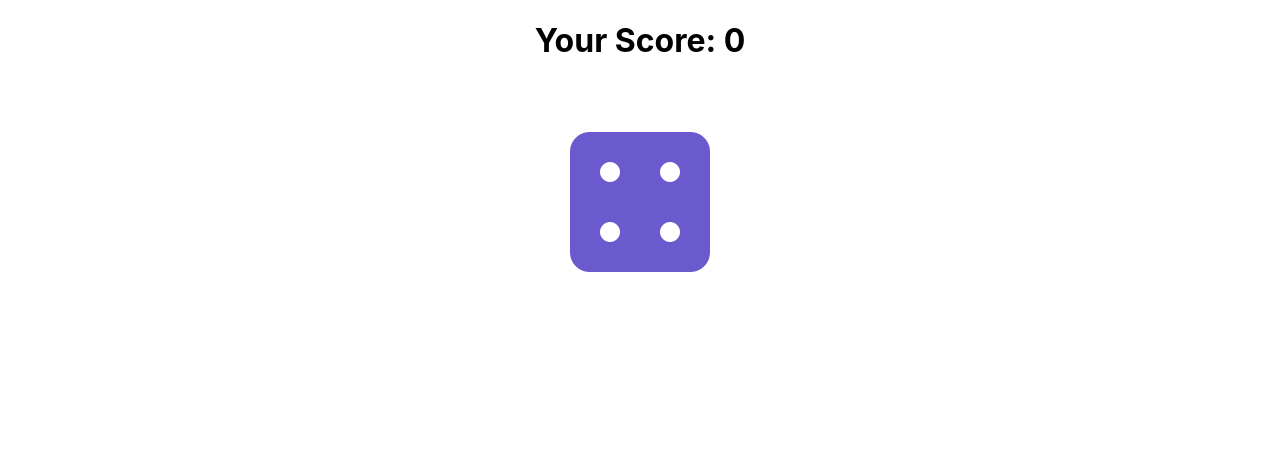
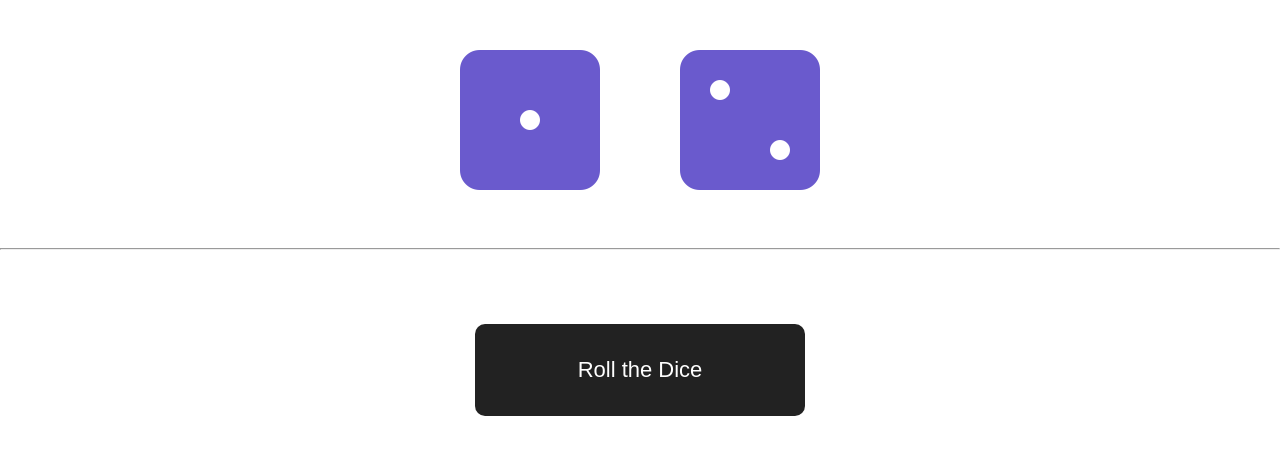
Before and after one commit to mykey007/chess, a React (Create React App) app: page / in a window 1280 px wide. Shown: the top 454 px of the page. Built offline with nearby package versions, Linux system fonts and the light colour scheme.

Commit message:
state of the sides and styles

```diff
--- a/src/App.css
+++ b/src/App.css
@@ -17,7 +17,7 @@
   background-color: #282c34;
   min-height: 100vh;
   display: flex;
-  flex-direction: column;
+  flex-direction: row;
   align-items: center;
   justify-content: center;
   font-size: calc(10px + 2vmin);
--- a/src/App.js
+++ b/src/App.js
@@ -1,14 +1,14 @@
 import React, { Component } from 'react';
 import Game from './Game';
-import Dice from './Dice';
+import RollDice from './RollDice';
 import './App.css';
 
 class App extends Component {
   render() {
     return (
       <div className="App">
-        <Game/>
-        <Dice face='four'/>
+        {/* <Game/> */}
+        <RollDice/>
       </div>
     )
   }
--- a/src/Dice.js
+++ b/src/Dice.js
@@ -14,10 +14,7 @@ class Dice extends Component {
     }
     render() {
         return(
-            <div>
-                <i className={`Dice fas fa-dice-${this.props.face}`} />
-
-            </div>
+            <i className={`Dice fas fa-dice-${this.props.face}`} />
         )
     }
 }
--- /dev/null
+++ b/src/RollDice.css
@@ -0,0 +1,28 @@
+.Biggton{
+    width: 15em;
+    padding: 1.5em;
+    border: 0;
+    border-radius: 10px;
+    color: #fff;
+    background: #222;
+    margin-top: 3em;
+    font-size: 22px;
+    align-self: center;
+}
+
+.Biggton:hover {
+    cursor: pointer;
+    background: darkslateblue;
+}
+
+.RollDice {
+     display: flex;
+     flex-flow: column nowrap;
+     min-height: 100vh;
+}
+
+.RollDice-container {
+    display: flex;
+    justify-content: center;
+    align-items: center ;
+}
--- /dev/null
+++ b/src/RollDice.js
@@ -0,0 +1,39 @@
+import React, { Component } from 'react'
+import Dice from './Dice'
+import './RollDice.css'
+
+class RollDice extends Component {
+    // this wont change, make it static
+    static defaultProps = {
+        sides: ['one', 'two', 'three', 'four', 'five', 'six']
+    }
+
+    constructor(props) {
+        super(props)
+        this.state = { dice1: 'one', dice2: 'two' }
+        this.roll = this.roll.bind(this)
+    }
+
+    roll() {
+        // pick two new rolls
+         const newDice1 = this.props.sides[Math.floor(Math.random() * this.props.sides.length)]
+         const newDice2 = this.props.sides[Math.floor(Math.random() * this.props.sides.length)]
+        // set state with new rolls
+        this.setState({ dice1: newDice1, dice2: newDice2 })
+    }
+
+    render() {
+        return (
+            <div className='RollDice'>
+                <div className='RollDice-continer'>
+                    <Dice face={this.state.dice1}/>
+                    <Dice face={this.state.dice2}/>
+                    <hr />
+                    <button className="Biggton" onClick={this.roll}>Roll the Dice</button>
+                </div>
+            </div>
+        )
+    }
+}
+
+export default RollDice
```
